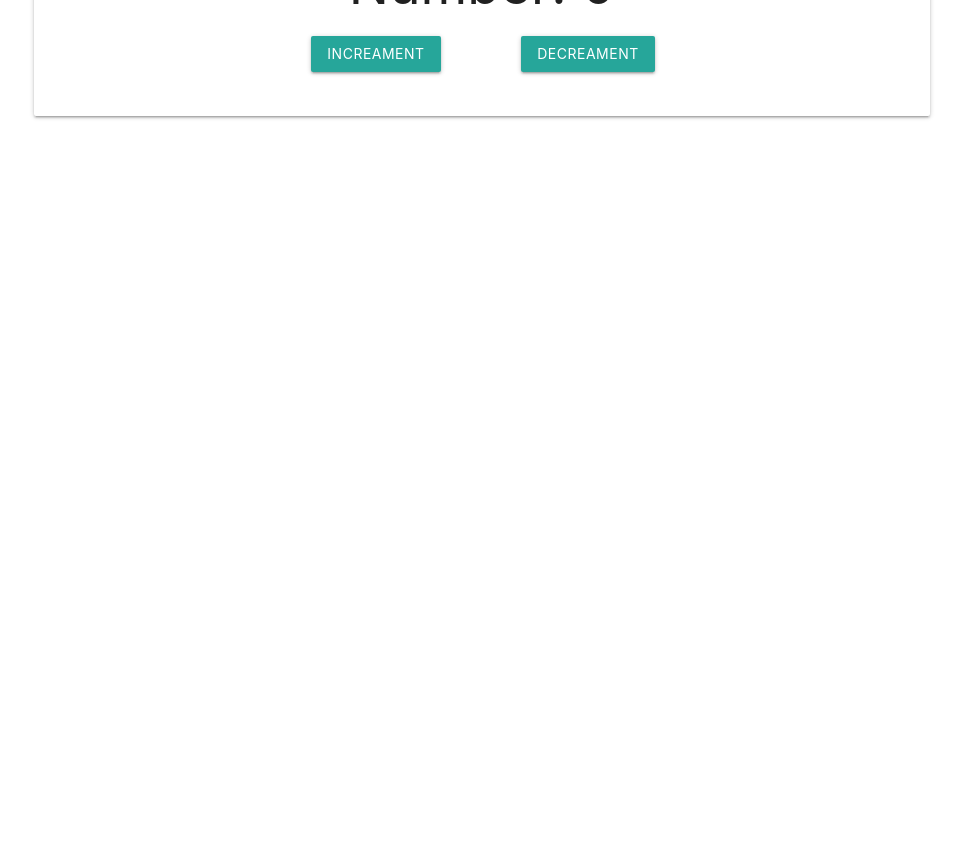
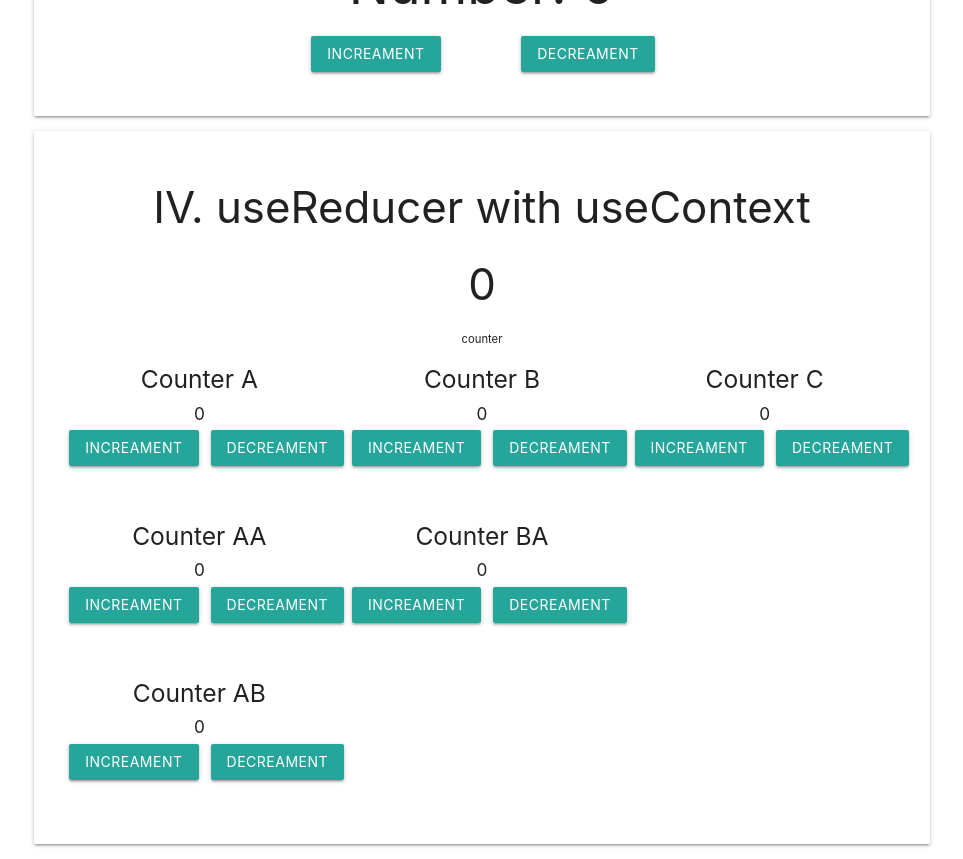
Before and after one commit to abdymm/learn-react-hook, a React (Create React App) app: page / in a window 1280 px wide. Shown: the part 1340-2199 px from the top of the page, without its empty margins (158-1121 px from the left). Before the commit the page ends 1471 px from the top, so only its background shows below. Built offline with nearby package versions, Linux system fonts and the light colour scheme.

Commit message:
useReducer and useContext

```diff
--- a/src/App.js
+++ b/src/App.js
@@ -6,6 +6,7 @@ import Team from "./components/useEffect/Team";
 import CountDownContainer from "./components/useEffect/CountDownContainer";
 import RandomPeople from "./components/useReducer/RandomPeople";
 import Counter from "./components/useReducer/Counter";
+import CounterMain from "./components/useReducerContext/CounterMain";
 
 function App() {
   return (
@@ -33,6 +34,13 @@ function App() {
             <Counter />
           </div>
         </div>
+
+        <div className="card">
+          <div className="card-content">
+            <h3 className="center">IV. useReducer with useContext</h3>
+            <CounterMain />
+          </div>
+        </div>
       </div>
     </div>
   );
--- a/src/components/useReducer/RandomPeople.js
+++ b/src/components/useReducer/RandomPeople.js
@@ -34,10 +34,8 @@ function RandomPeople() {
       case "clear":
         return [];
       case "add":
-        console.log("NewPeople", people);
-        console.log("NewPeople", state);
         const newPeople = people;
-        newPeople.id = state.length+1;
+        newPeople.id = state.length + 1;
         return [...state, newPeople];
       default:
         return state;
--- /dev/null
+++ b/src/components/useReducerContext/CounterA.js
@@ -0,0 +1,31 @@
+import React, { useContext } from "react";
+import { CounterContext } from "./CounterMain";
+
+function CounterA() {
+  const counterContext = useContext(CounterContext);
+  return (
+    <div>
+      <h6>{counterContext.countState}</h6>
+      <div className="row">
+        <div className="col m6">
+          <button
+            className="btn btn-success"
+            onClick={() => counterContext.countDispatch("inc")}
+          >
+            Increament
+          </button>
+        </div>
+        <div className="col m6">
+          <button
+            className="btn btn-danger"
+            onClick={() => counterContext.countDispatch("dec")}
+          >
+            Decreament
+          </button>
+        </div>
+      </div>
+    </div>
+  );
+}
+
+export default CounterA;
--- /dev/null
+++ b/src/components/useReducerContext/CounterAA.js
@@ -0,0 +1,31 @@
+import React, { useContext } from "react";
+import { CounterContext } from "./CounterMain";
+
+function CounterAA() {
+  const counterContext = useContext(CounterContext);
+  return (
+    <div>
+      <h6>{counterContext.countState}</h6>
+      <div className="row">
+        <div className="col m6">
+          <button
+            className="btn btn-success"
+            onClick={() => counterContext.countDispatch("inc")}
+          >
+            Increament
+          </button>
+        </div>
+        <div className="col m6">
+          <button
+            className="btn btn-danger"
+            onClick={() => counterContext.countDispatch("dec")}
+          >
+            Decreament
+          </button>
+        </div>
+      </div>
+    </div>
+  );
+}
+
+export default CounterAA;
--- /dev/null
+++ b/src/components/useReducerContext/CounterAB.js
@@ -0,0 +1,31 @@
+import React, { useContext } from "react";
+import { CounterContext } from "./CounterMain";
+
+function CounterAB() {
+  const counterContext = useContext(CounterContext);
+  return (
+    <div>
+      <h6>{counterContext.countState}</h6>
+      <div className="row">
+        <div className="col m6">
+          <button
+            className="btn btn-success"
+            onClick={() => counterContext.countDispatch("inc")}
+          >
+            Increament
+          </button>
+        </div>
+        <div className="col m6">
+          <button
+            className="btn btn-danger"
+            onClick={() => counterContext.countDispatch("dec")}
+          >
+            Decreament
+          </button>
+        </div>
+      </div>
+    </div>
+  );
+}
+
+export default CounterAB;
--- /dev/null
+++ b/src/components/useReducerContext/CounterB.js
@@ -0,0 +1,31 @@
+import React, { useContext } from "react";
+import { CounterContext } from "./CounterMain";
+
+function CounterB() {
+  const counterContext = useContext(CounterContext);
+  return (
+    <div>
+      <h6>{counterContext.countState}</h6>
+      <div className="row">
+        <div className="col m6">
+          <button
+            className="btn btn-success"
+            onClick={() => counterContext.countDispatch("inc")}
+          >
+            Increament
+          </button>
+        </div>
+        <div className="col m6">
+          <button
+            className="btn btn-danger"
+            onClick={() => counterContext.countDispatch("dec")}
+          >
+            Decreament
+          </button>
+        </div>
+      </div>
+    </div>
+  );
+}
+
+export default CounterB;
--- /dev/null
+++ b/src/components/useReducerContext/CounterBA.js
@@ -0,0 +1,31 @@
+import React, { useContext } from "react";
+import { CounterContext } from "./CounterMain";
+
+function CounterBA() {
+  const counterContext = useContext(CounterContext);
+  return (
+    <div>
+      <h6>{counterContext.countState}</h6>
+      <div className="row">
+        <div className="col m6">
+          <button
+            className="btn btn-success"
+            onClick={() => counterContext.countDispatch("inc")}
+          >
+            Increament
+          </button>
+        </div>
+        <div className="col m6">
+          <button
+            className="btn btn-danger"
+            onClick={() => counterContext.countDispatch("dec")}
+          >
+            Decreament
+          </button>
+        </div>
+      </div>
+    </div>
+  );
+}
+
+export default CounterBA;
--- /dev/null
+++ b/src/components/useReducerContext/CounterC.js
@@ -0,0 +1,31 @@
+import React, { useContext } from "react";
+import { CounterContext } from "./CounterMain";
+
+function CounterC() {
+  const counterContext = useContext(CounterContext);
+  return (
+    <div>
+      <h6>{counterContext.countState}</h6>
+      <div className="row">
+        <div className="col m6">
+          <button
+            className="btn btn-success"
+            onClick={() => counterContext.countDispatch("inc")}
+          >
+            Increament
+          </button>
+        </div>
+        <div className="col m6">
+          <button
+            className="btn btn-danger"
+            onClick={() => counterContext.countDispatch("dec")}
+          >
+            Decreament
+          </button>
+        </div>
+      </div>
+    </div>
+  );
+}
+
+export default CounterC;
--- /dev/null
+++ b/src/components/useReducerContext/CounterMain.js
@@ -0,0 +1,69 @@
+import React, { useReducer } from "react";
+
+import CounterA from "./CounterA";
+import CounterB from "./CounterB";
+import CounterC from "./CounterC";
+import CounterAA from "./CounterAA";
+import CounterAB from "./CounterAB";
+import CounterBA from "./CounterBA";
+
+export const CounterContext = React.createContext();
+
+const initialState = 0;
+const reducer = (state, action) => {
+  switch (action) {
+    case "inc":
+      return state + 1;
+    case "dec":
+      return state - 1;
+    default:
+      return state;
+  }
+};
+
+function CounterMain() {
+  const [count, dispatch] = useReducer(reducer, initialState);
+  return (
+    <CounterContext.Provider
+      value={{ countState: count, countDispatch: dispatch }}
+    >
+      <div className="center">
+        <h3>{count}</h3>
+        <small>counter</small>
+        <div className="row">
+          <div className="col m4">
+            <h5>Counter A</h5>
+            <CounterA />
+          </div>
+          <div className="col m4">
+            <h5>Counter B</h5>
+            <CounterB />
+          </div>
+          <div className="col m4">
+            <h5>Counter C</h5>
+            <CounterC />
+          </div>
+        </div>
+        <div className="row">
+          <div className="col m4">
+            <h5>Counter AA</h5>
+            <CounterAA />
+          </div>
+          <div className="col m4">
+            <h5>Counter BA</h5>
+            <CounterBA />
+          </div>
+        </div>
+
+        <div className="row">
+          <div className="col m4">
+            <h5>Counter AB</h5>
+            <CounterAB />
+          </div>
+        </div>
+      </div>
+    </CounterContext.Provider>
+  );
+}
+
+export default CounterMain;
```
